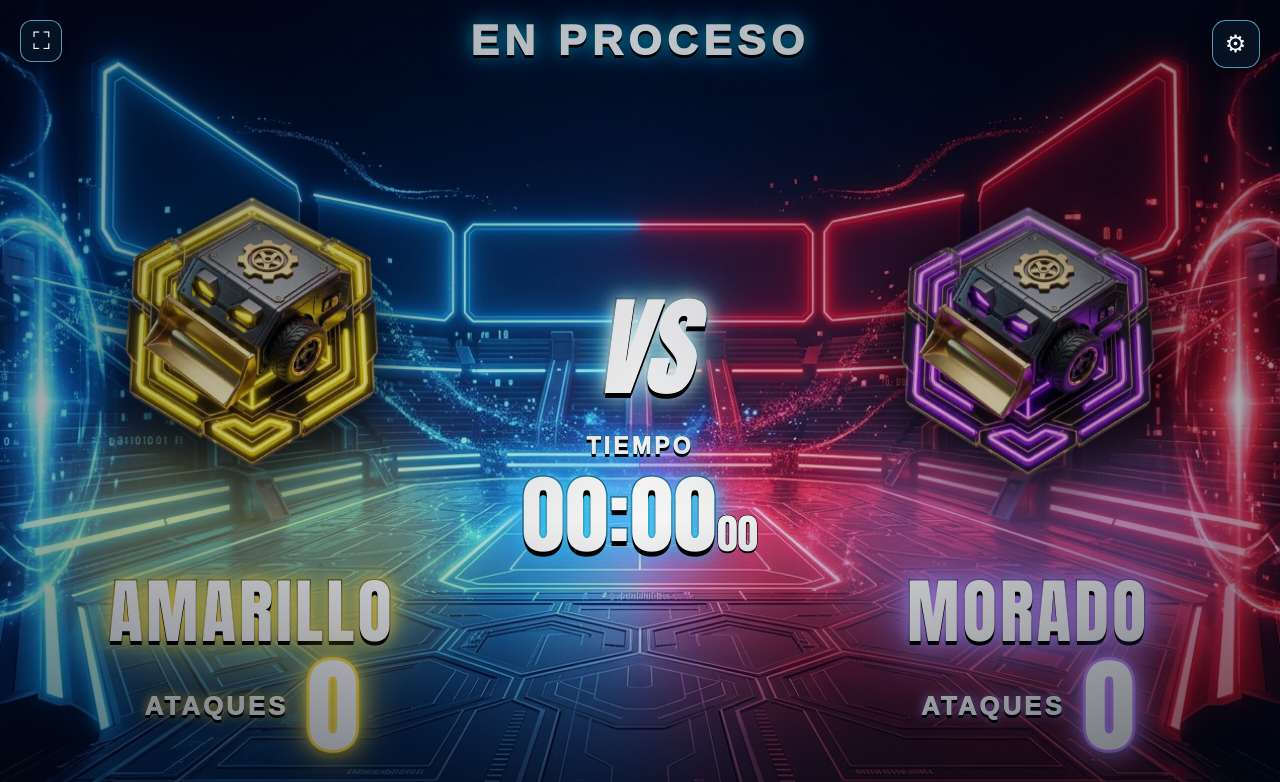
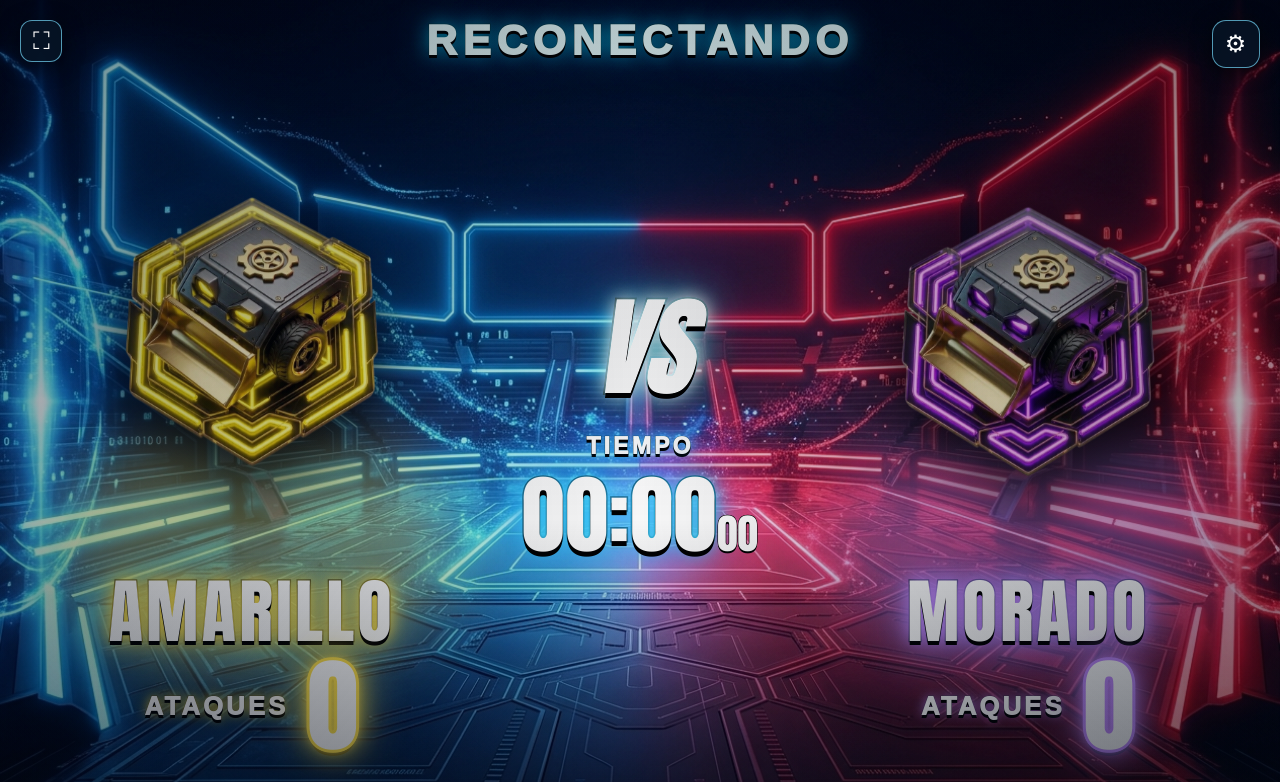
Before and after one commit to Duvan49/MiniSumosRC, a Flask app: page / in a window 1280 px wide. Shown: the top 782 px of the page. Run offline with Flask 3, Linux system fonts and the light colour scheme; data that the repository does not hold is empty.

Commit message:
Actualizar dashboard mediante eventos SSE y mantener solo reloj periódico

```diff
--- a/templates/index.html
+++ b/templates/index.html
@@ -373,7 +373,7 @@ $('noBattlesButton').addEventListener('click',async()=>{await enterAnnouncementF
 $('next').addEventListener('click',async()=>{await enterAnnouncementFullscreen();try{const s=await api('/api/next','POST');render(s);$('winnerInput').value='';$('reasonInput').value='';showNextAnnouncement(s)}catch(e){alert(e.message||'No se pudo preparar la siguiente batalla.')}});
 async function attack(robot,action){try{render(await api(action==='add'?'/api/attack/'+robot:'/api/attack/'+robot+'/decrement','POST'))}catch(e){alert(e.message||'No se pudo actualizar el contador de ataques.')}}
 $('addAttack1').addEventListener('click',()=>attack(1,'add'));$('removeAttack1').addEventListener('click',()=>attack(1,'remove'));$('addAttack2').addEventListener('click',()=>attack(2,'add'));$('removeAttack2').addEventListener('click',()=>attack(2,'remove'));
-async function refresh(){try{const s=await api('/api/state');render(s);await handleTerminalAction(s)}catch(e){$('status').textContent='SIN CONEXIÓN';$('status').classList.remove('running','paused','finished','ready')}}async function refreshTime(){try{const t=await api('/api/time');if(t.time_source==='python'){timerBaseSeconds=Math.max(0,Number(t.elapsed_seconds)||0);timerBaseAt=performance.now();timerRunning=false;updateClock()}}catch(e){}}async function pollFastEvents(){try{const e=await api('/api/events');if(!e.python_mode)return;const overlay=$('countdownOverlay'),number=$('countdownNumber');overlay.hidden=!e.countdown_active;if(e.countdown_active){number.textContent=e.countdown_value||'3';number.className=e.countdown_value==='¡YA!'?'countdown-number go':'countdown-number'}if(e.ui_action_id&&e.ui_action_id!==lastUiActionId){if(e.ui_action==='countdown_start'){lastUiActionId=e.ui_action_id;hideAnnouncements();overlay.hidden=false;playCountdownSound()}else if(e.ui_action==='alarm'){lastUiActionId=e.ui_action_id;playAlarmSound()}else if(e.ui_action==='home'){lastUiActionId=e.ui_action_id;hideAnnouncements();overlay.hidden=true;stopAlarmSound()}}}catch(e){}}if(new URLSearchParams(window.location.search).get('panel')==='control'){showTab('control');toggleSettings(true)}
+function receiveState(s){render(s);handleTerminalAction(s);if(s.python_mode){const overlay=$('countdownOverlay'),number=$('countdownNumber');overlay.hidden=!s.countdown_active;if(s.countdown_active){number.textContent=s.countdown_value||'3';number.className=s.countdown_value==='¡YA!'?'countdown-number go':'countdown-number'}if(s.ui_action_id&&s.ui_action_id!==lastUiActionId){lastUiActionId=s.ui_action_id;if(s.ui_action==='countdown_start'){hideAnnouncements();overlay.hidden=false;playCountdownSound()}else if(s.ui_action==='alarm'){playAlarmSound()}else if(s.ui_action==='home'){hideAnnouncements();overlay.hidden=true;stopAlarmSound()}}}}function connectEvents(){const events=new EventSource('/api/stream');events.onmessage=event=>{try{const message=JSON.parse(event.data);if(message.type==='state')receiveState(message.data);else if(message.type==='time'&&message.data.time_source==='python'){timerBaseSeconds=Math.max(0,Number(message.data.elapsed_seconds)||0);timerBaseAt=performance.now();timerRunning=false;updateClock()}}catch(e){}};events.onerror=()=>{$('status').textContent='RECONECTANDO';$('status').classList.remove('running','paused','finished','ready')}}if(new URLSearchParams(window.location.search).get('panel')==='control'){showTab('control');toggleSettings(true)}
 async function openDirectWinnerPage(){
  if(window.location.pathname!=='/winner')return;
  try{
@@ -389,6 +389,6 @@ async function openDirectWinnerPage(){
   }
  }catch(e){alert('No se pudo cargar el resultado de la batalla. Comprueba que el dashboard esté activo.')}
 }
-refresh();openDirectWinnerPage();setInterval(refresh,250);setInterval(refreshTime,80);setInterval(pollFastEvents,80);setInterval(updateClock,80);</script>
+api('/api/state').then(receiveState).catch(()=>{$('status').textContent='SIN CONEXIÓN'});connectEvents();openDirectWinnerPage();setInterval(updateClock,80);</script>
 </body>
 </html>
```
